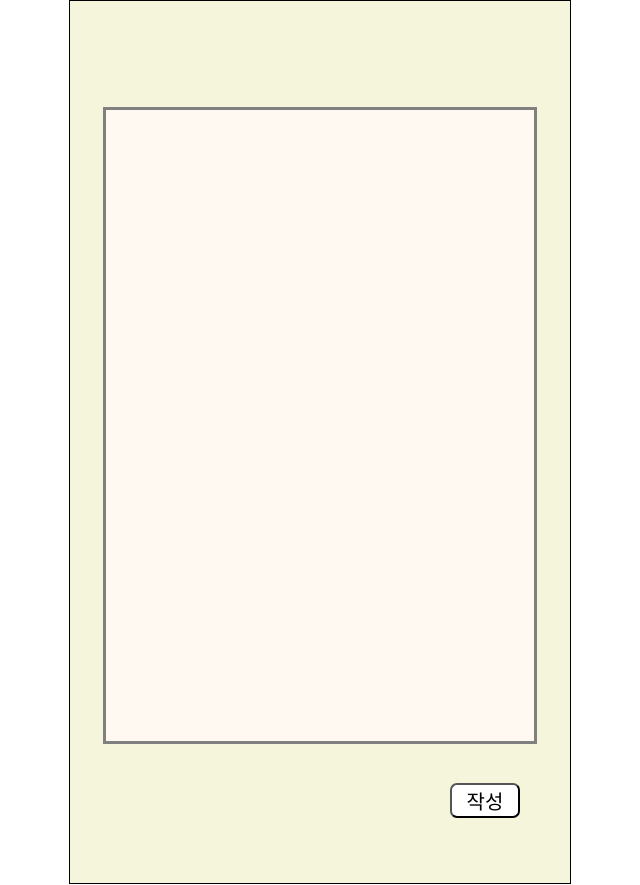
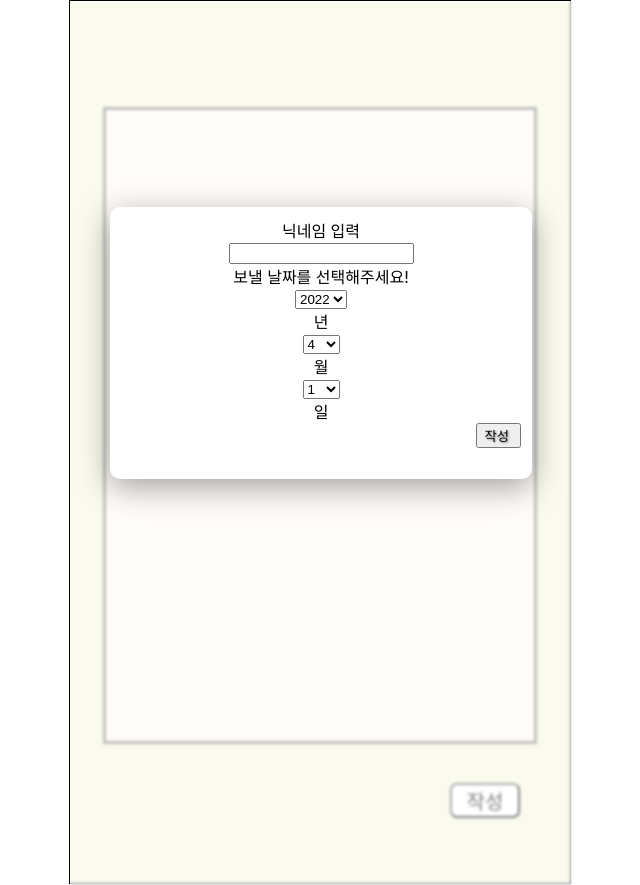
Before and after one commit to BronzeDevelopPot/-before-SlowMailBox, a React (Create React App) app in the folder frontend/slowmailbox/: page /letter in a window 1280 px wide. Shown: the whole page, without its empty margins (320-960 px from the left). Built offline with nearby package versions, Linux system fonts and the light colour scheme.

Commit message:
4번째 커밋_모달창 만듦 &postmailVendingmachine 이미지 삽입과 위치 조정

```diff
--- a/frontend/slowmailbox/src/component/letter/letter.css
+++ b/frontend/slowmailbox/src/component/letter/letter.css
@@ -21,3 +21,65 @@
     width : 450px;
     margin-bottom : 100px;
 }
+
+
+/* 모달창 테스트 */
+#modal.modal-overlay {
+  position: absolute;
+
+  width: 100%;
+  height: 100%;
+
+  left: 0;
+  top: 0;
+
+  display: flex;
+  align-items: center;
+  justify-content: center;
+  backdrop-filter: blur(1.5px);
+  -webkit-backdrop-filter: blur(1.5px); /*이건 왜 있지..*/
+
+
+  background: rgba(255, 255, 255, 0.5);
+  border: 1px solid rgba(255, 255, 255, 0.18);
+}
+
+#modal .modal-window {
+background: white;
+box-shadow: 0 8px 32px 0 rgba( 0, 0, 0, 0.37 );
+backdrop-filter: blur( 13.5px );
+-webkit-backdrop-filter: blur( 13.5px );
+border-radius: 10px;
+border: 1px solid rgba( 255, 255, 255, 0.18 );
+width: 400px;
+height: 250px;
+position: relative;
+top: -100px;
+padding: 10px;
+}
+
+#modal .title {
+  padding-left: 10px;
+  display: inline;
+  text-shadow: 1px 1px 2px gray;
+  color: black;
+
+}
+#modal .title {
+  display: inline;
+}
+#modal .close-area {
+  display: inline;
+  float: right;
+  padding-right: 10px;
+  cursor: pointer;
+  text-shadow: 1px 1px 2px gray;
+  color: black;
+}
+
+#modal .content {
+  margin-top: 20px;
+  padding: 0px 10px;
+  text-shadow: 1px 1px 2px gray;
+  color: black;
+}
--- a/frontend/slowmailbox/src/component/letter/letter.jsx
+++ b/frontend/slowmailbox/src/component/letter/letter.jsx
@@ -2,6 +2,17 @@ import { Link } from "react-router-dom";
 import "./letter.css";
 
 const Letter = () => {
+/*
+    {
+        const modal = document.getElementById("modal");
+        const btnModal = document.getElementById("modalTest");
+        btnModal.addEventListener("click", e =>{
+            modal.style.display = "flex";
+        })
+    }
+
+*/
+
   return (
     <div>
       <div>
@@ -10,6 +21,74 @@ const Letter = () => {
       <div className="letter_sendline">
         <button className="letter_send">작성</button>
       </div>
+
+
+
+      {/* 모달창 테스트 */}
+      <div id="modal" class="modal-overlay">
+        <div class="modal-window">
+          <div id = "content">
+            <div class ="nickname_ment">닉네임 입력</div>
+            <input type="text" class="nickname" name="nickname"></input>
+
+            <div class = "date_content">보낼 날짜를 선택해주세요!</div>
+            <select class="date_year" name="date_year">
+               <option value="2022">2022</option>
+            </select>
+            <div>년</div>
+              <select class="date_month" name="date_month">
+                <option value="4">4</option>
+                <option value="5">5</option>
+                <option value="6">6</option>
+                <option value="7">7</option>
+                <option value="8">8</option>
+                <option value="9">9</option>
+                <option value="10">10</option>
+                <option value="11">11</option>
+                <option value="12">12</option>
+              </select>
+              <div>월</div>
+                <select class="date_month" name="date_month">
+                  <option value="1">1</option>
+                  <option value="2">2</option>
+                  <option value="3">3</option>
+                  <option value="4">4</option>
+                  <option value="5">5</option>
+                  <option value="6">6</option>
+                  <option value="7">7</option>
+                  <option value="8">8</option>
+                  <option value="9">9</option>
+                  <option value="10">10</option>
+                  <option value="11">11</option>
+                  <option value="12">12</option>
+                  <option value="13">13</option>
+                  <option value="14">14</option>
+                  <option value="15">15</option>
+                  <option value="16">16</option>
+                  <option value="17">17</option>
+                  <option value="18">18</option>
+                  <option value="19">19</option>
+                  <option value="20">20</option>
+                  <option value="21">21</option>
+                  <option value="22">22</option>
+                  <option value="23">23</option>
+                  <option value="24">24</option>
+                  <option value="25">25</option>
+                  <option value="26">26</option>
+                  <option value="27">27</option>
+                  <option value="28">28</option>
+                  <option value="29">29</option>
+                  <option value="30">30</option>
+                  <option value="31">31</option>
+                </select>
+              <div>일</div>
+
+
+              <button class="close-area">작성</button>
+          </div>
+        </div>
+      </div>
+
     </div>
   );
 };
--- a/frontend/slowmailbox/src/component/login/login.css
+++ b/frontend/slowmailbox/src/component/login/login.css
@@ -1,3 +1,4 @@
+  /***** 로그인 기본 페이지 *****/
   /* 추억의 느린 우체통 */
   .title {
     display: block;
@@ -12,10 +13,10 @@
   .signup_promotion {
     display: block;
     padding: auto;
-    margin-top: 50px;
+    margin-top: 0px;
     margin-bottom: 10px;
 
-    font-size: 40px;
+    font-size: 30px;
     font-weight: normal;
   }
 
@@ -27,20 +28,20 @@
 
   /* 자판기 이미지 */
   .vending_machine {
-    margin-top: 50px;
-    margin-left: 50px;
-    margin-right: 50px;
+    margin-top: 0px;
+    margin-left: 100px;
+    margin-right: 100px;
 
-    width: 400px;
+    width: 300px;
   }
 
   /* 카카오 로그인 이미지 CSS */
   .kakao_login_button {
     margin-bottom: 50px;
-    margin-left: 25px;
-    margin-right: 25px;
+    margin-left: 50px;
+    margin-right: 50px;
 
-    width: 450px;
+    width: 400px;
   }
 
   /* 메인으로 버튼*/
--- a/frontend/slowmailbox/src/component/login/login.jsx
+++ b/frontend/slowmailbox/src/component/login/login.jsx
@@ -9,7 +9,7 @@ const Login = () => {
 
             <div id='ownglyph'>
                 <p className='title'>추억의 느린 우체통</p>
-                <img className='vending_machine' src='/login_img/test.jpg'></img>
+                <img className='vending_machine' src='/login_img/postmailVendingmachine.png'></img>
                 <p className='signup_promotion'>느린우체통 만들기</p>
                 <img className='kakao_login_button' src="/login_img/kakao_login_large_wide.png"></img>
                 <Link to="/main"><button type="button" class="btn btn-danger">이미 계정이 있다면?</button></Link>
```
Also changed, not shown: frontend/slowmailbox/public/login_img/postmailVendingmachine.png (added).
